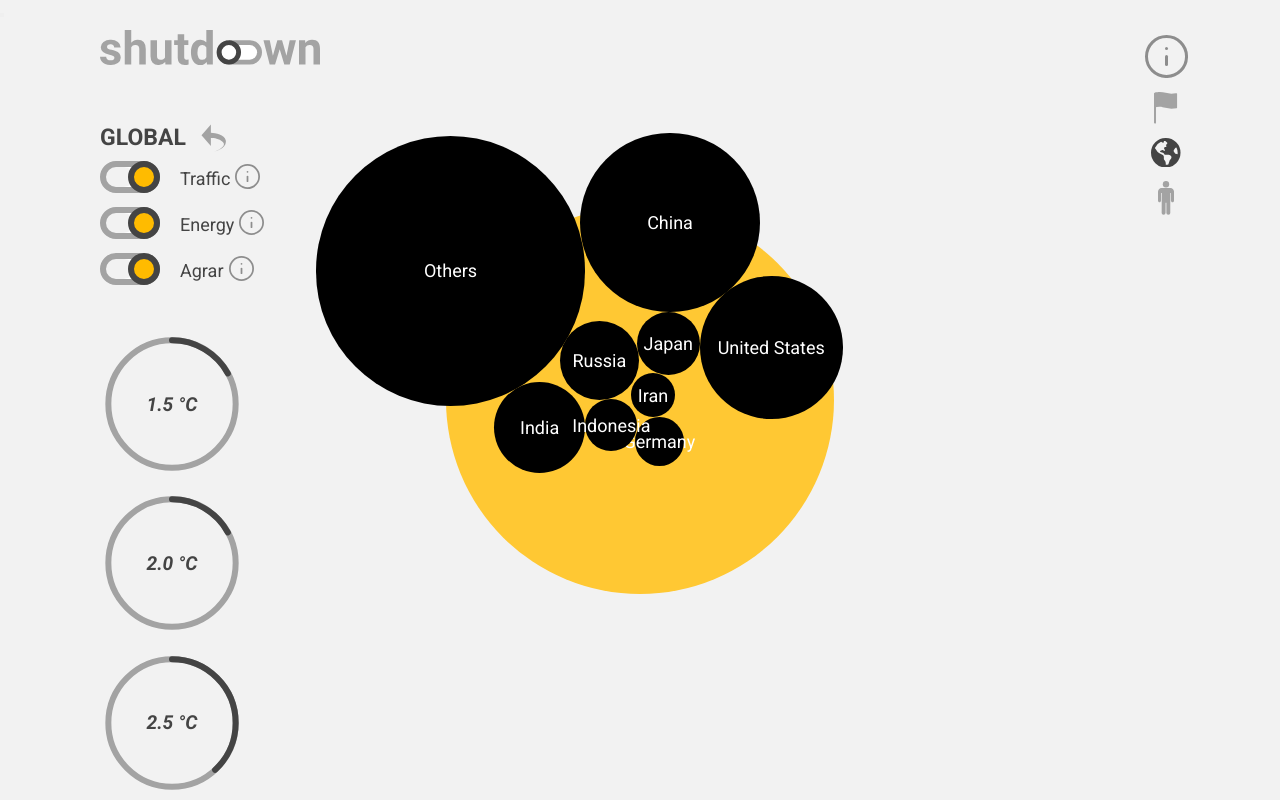
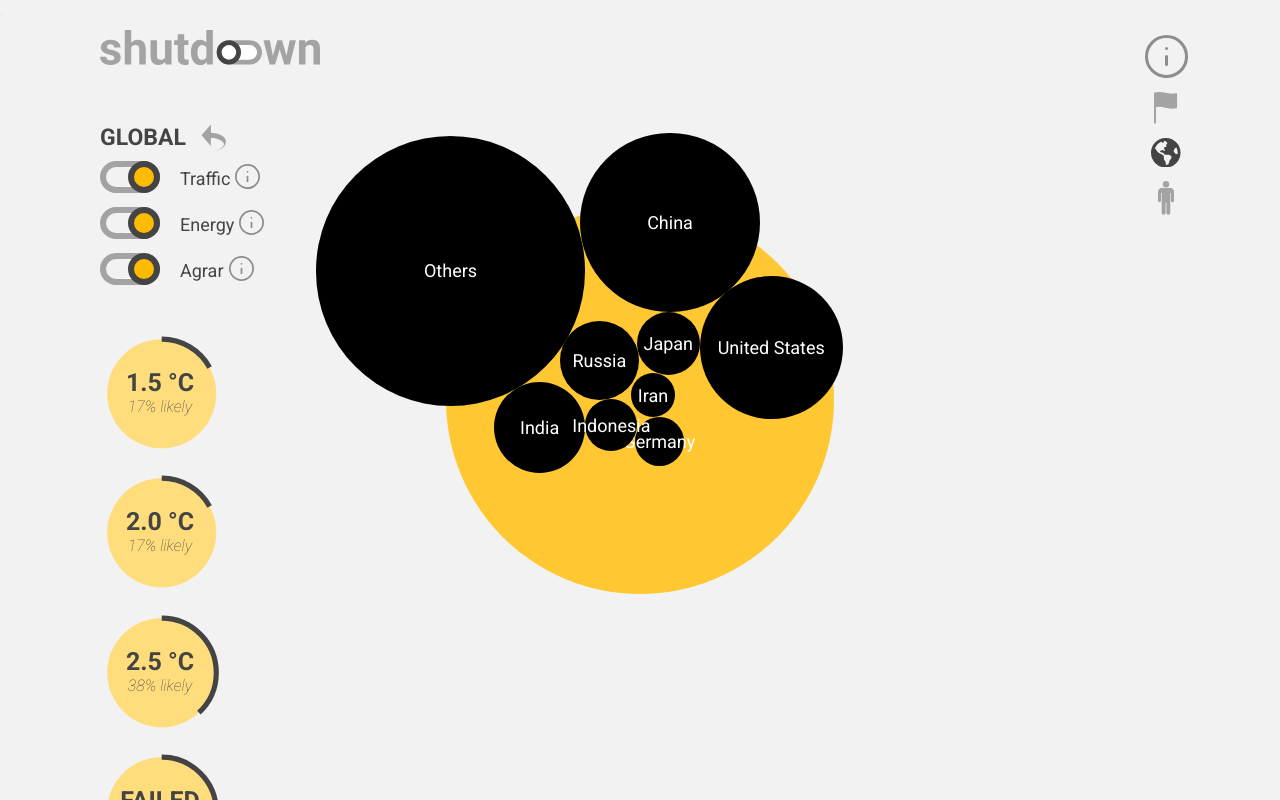
Before and after one commit to flogesell/shutdown, a Vue app in the folder frontend/: page / in a window 1280 px wide. Shown: the top 800 px of the page. Built offline with nearby package versions, Linux system fonts and the light colour scheme.

Commit message:
added new design of probability box

```diff
--- a/frontend/src/components/probabilityBox.vue
+++ b/frontend/src/components/probabilityBox.vue
@@ -1,10 +1,13 @@
 <template>
-    <div @mouseenter="displayPerc" @mouseleave="displayDeg" class="probability-container">
-        <svg viewBox="0 0 35 35"  width="140px" height="140px">
+    <div class="probability-container">
+        <svg viewBox="0 0 35 35"  width="120px" height="120px">
             <path id="circle" d="M18 2.0845 a 15.9155 15.9155 0 0 1 0 31.831 a 15.9155 15.9155 0 0 1 0 -31.831" fill="none" stroke-width="1.5" />
             <path id="arc" d="M18 2.0845 a 15.9155 15.9155 0 0 1 0 31.831 a 15.9155 15.9155 0 0 1 0 -31.831" fill="none" stroke-width="1.5" :style="'--from-width:'+Number(oldVal)+'px; --to-width:'+Number(percentage)+'px;'" :key="percentage"/>
         </svg>
-        <h3 class="probability" :id="'number' + deg">{{ deg }} {{ deg=='FAILED' ? '' : '°C' }}</h3>
+        <div class="deg-perc-wrapper">
+            <h3 class="degrees" :id="'number' + deg">{{ deg}} {{ deg=='FAILED' ? '' : '°C' }}</h3>
+            <h3 class="probability" :id="'number' + deg">{{ percentage + "%" }} likely</h3>
+        </div>
     </div>
 </template>
 
@@ -19,6 +22,11 @@ export default {
     props: {
         percentage: String,
         deg: String
+    },
+    computed: {
+        percentage() {
+            return parseInt(this.$props.percentage);
+        }
     },
     methods: {
         displayPerc() {
@@ -55,22 +63,36 @@ export default {
         justify-content: center;
         text-align: center;
         position: relative;
+        user-select: none;
     }
     #circle {
-        stroke: $secondary;
+        //stroke: $secondary;
+        fill: #FFDC7C;
     }
     #arc {
         stroke: $primary;
         position: absolute;
-        stroke-linecap: round;
+        //stroke-linecap: round;
         animation: draw 0.5s ease-in-out forwards;
     }
+    .deg-perc-wrapper {
+        display: flex;
+        flex-direction: column;
+        position: absolute;
+        align-items: center;
+        justify-content: center;
+        text-align: center;
+    }
+    .degrees {
+        margin: 0 auto;
+        font-weight: bold;
+        font-size: 25px;
+    }
     .probability {
-        transform: translate(2px, 2px);
         font-style: italic;
-        position: absolute;
-        margin: 0 auto;
-        width: 145px;
+        font-weight: 200;
+        font-size: 16px;
+        width: 100%;
     }
     @keyframes draw {
         from  {
@@ -82,6 +104,7 @@ export default {
     }
     #degree {
         opacity: 1;
+        color: $black;
     }
     #percentage {
         opacity: 0;
```
